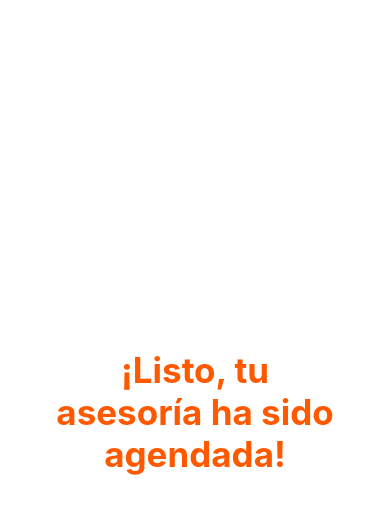
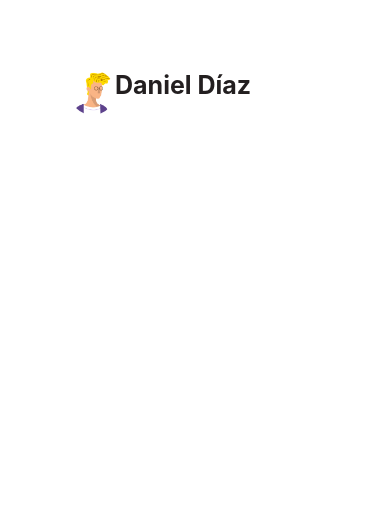
Before and after one commit to Jairgo/FrontAsesorias, a React Native app: screen / in a window 390 px wide. Shown: the top 514 px of the page. Built offline with nearby package versions, Linux system fonts and the light colour scheme; grey boxes are pictures that could not be loaded.

Commit message:
ADD avatar

```diff
--- a/App.js
+++ b/App.js
@@ -1,6 +1,6 @@
 import { StatusBar } from 'expo-status-bar';
 import { StyleSheet, Text, View } from 'react-native';
-import SolicitudAsesoria from './components/SolicitudAsesoriaAgendada';
+import SolicitudAsesoria from './components/PerfilAsesor';
 
 export default function App() {
   return (
@@ -14,7 +14,7 @@ const styles = StyleSheet.create({
   container: {
     flex: 1,
     backgroundColor: '#fff',
-    alignItems: 'center',
-    justifyContent: 'center',
+    // alignItems: 'center',
+    // justifyContent: 'center',
   },
 });
--- /dev/null
+++ b/components/PerfilAsesor.js
@@ -0,0 +1,36 @@
+import React, { useState } from 'react';
+import { StyleSheet, View, Text, Image } from 'react-native';
+import Strings from '../constants/Strings';
+import Colors from '../constants/Colors';
+
+function SolicitudAsesoriaAgendada() {
+
+    return (
+        <View style={styles.screen}>
+            <View style={{ flexDirection: 'row' }}>
+                <Image source={require('../assets/avatar.png')} style={styles.image}  />
+                <Text style={styles.tituloText}>Daniel Díaz</Text>
+            </View>
+        </View>
+
+    );
+}
+
+const styles = StyleSheet.create({
+    screen: {
+        padding: 70
+    },
+    tituloText: {
+        fontSize: 25,
+        fontWeight: 'bold',
+        marginBottom: 20,
+        color: Colors.negroColor,
+    },
+    image: {
+        width: 45,
+        height: 45,
+        borderRadius: 1000,
+    },
+});
+
+export default SolicitudAsesoriaAgendada;
```
Also changed, not shown: assets/avatar.png (added), components/SolicitudAsesoria.js (line endings or trailing spaces).
